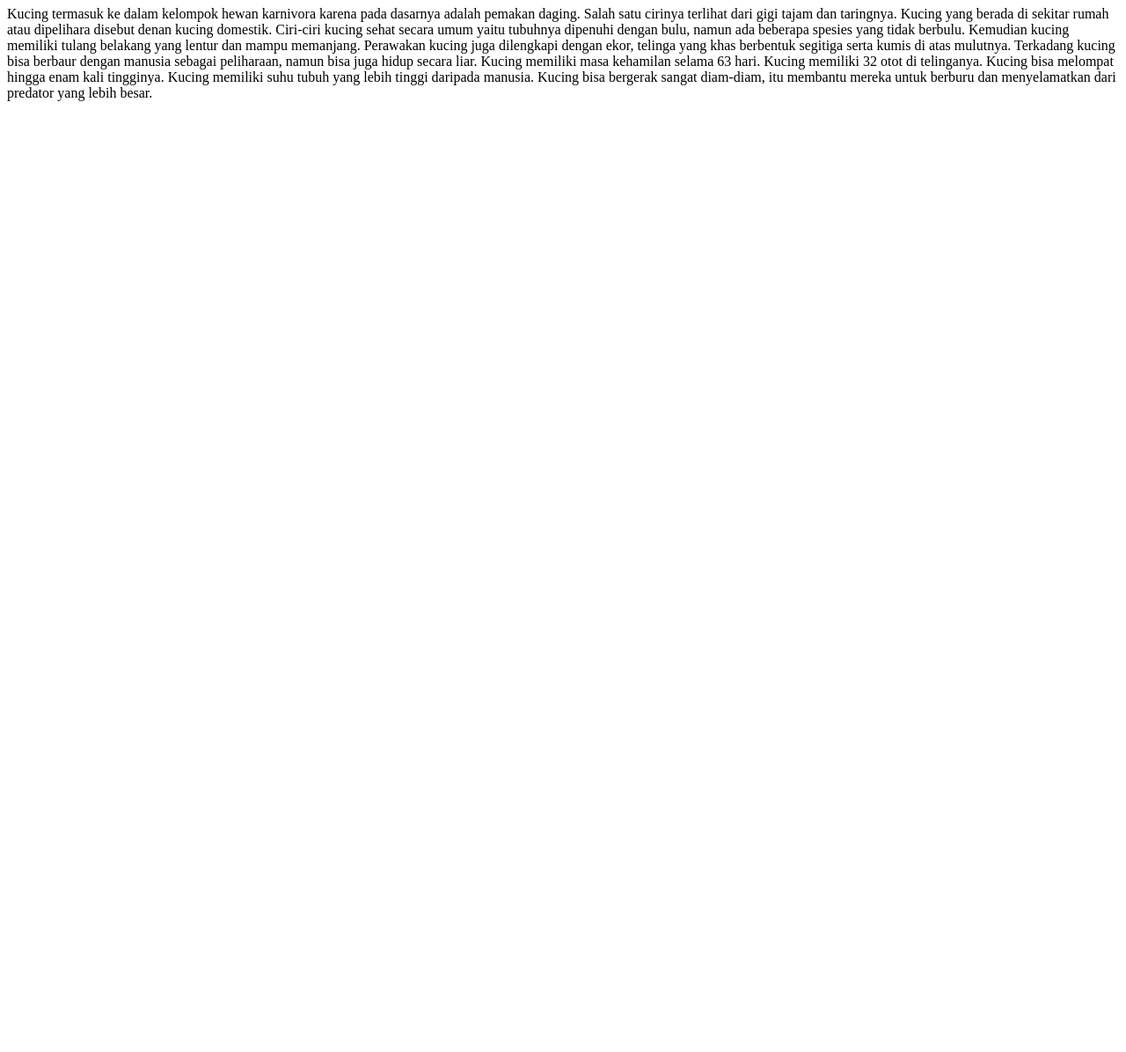
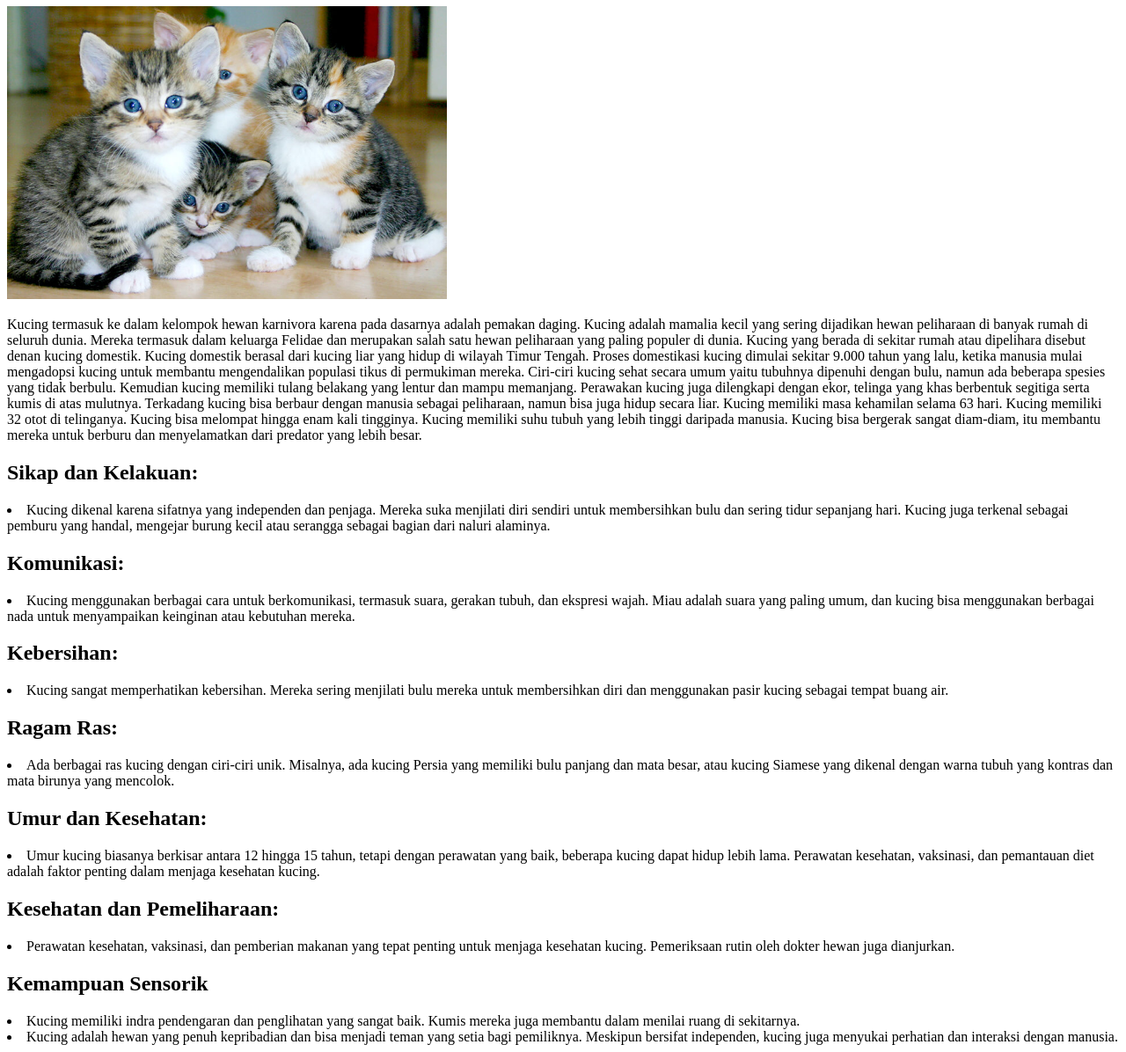
Before and after one commit to silviftr/belajar-html, a plain HTML site: page index.html in a window 1280 px wide. Shown: the part 73-1269 px from the top of the page at 88% size. Before the commit the page ends 800 px from the top, so only its background shows below. Drawn offline with Linux system fonts and the light colour scheme.

Commit message:
first commit

```diff
--- a/index.html
+++ b/index.html
@@ -7,7 +7,24 @@
     <title>Belajar HTML</title>
 </head>
 <body>
-    <h1>Ini adalah hewan kucing</h1>
-    <p>Kucing termasuk ke dalam kelompok hewan karnivora karena pada dasarnya adalah pemakan daging. Salah satu cirinya terlihat dari gigi tajam dan taringnya. Kucing yang berada di sekitar rumah atau dipelihara disebut denan kucing domestik. Ciri-ciri kucing sehat secara umum yaitu tubuhnya dipenuhi dengan bulu, namun ada beberapa spesies yang tidak berbulu. Kemudian kucing memiliki tulang belakang yang lentur dan mampu memanjang. Perawakan kucing juga dilengkapi dengan ekor, telinga yang khas berbentuk segitiga serta kumis di atas mulutnya. Terkadang kucing bisa berbaur dengan manusia sebagai peliharaan, namun bisa juga hidup secara liar. Kucing memiliki masa kehamilan selama 63 hari. Kucing memiliki 32 otot di telinganya. Kucing bisa melompat hingga enam kali tingginya. Kucing memiliki suhu tubuh yang lebih tinggi daripada manusia. Kucing bisa bergerak sangat diam-diam, itu membantu mereka untuk berburu dan menyelamatkan dari predator yang lebih besar.</p>
+    <h1>Hewan Kucing</h1>
+    <img src="kucing.jpeg" alt="hewan kucing" width="500" height="333">
+
+    <p>Kucing termasuk ke dalam kelompok hewan karnivora karena pada dasarnya adalah pemakan daging. Kucing adalah mamalia kecil yang sering dijadikan hewan peliharaan di banyak rumah di seluruh dunia. Mereka termasuk dalam keluarga Felidae dan merupakan salah satu hewan peliharaan yang paling populer di dunia. Kucing yang berada di sekitar rumah atau dipelihara disebut denan kucing domestik. Kucing domestik berasal dari kucing liar yang hidup di wilayah Timur Tengah. Proses domestikasi kucing dimulai sekitar 9.000 tahun yang lalu, ketika manusia mulai mengadopsi kucing untuk membantu mengendalikan populasi tikus di permukiman mereka. Ciri-ciri kucing sehat secara umum yaitu tubuhnya dipenuhi dengan bulu, namun ada beberapa spesies yang tidak berbulu. Kemudian kucing memiliki tulang belakang yang lentur dan mampu memanjang. Perawakan kucing juga dilengkapi dengan ekor, telinga yang khas berbentuk segitiga serta kumis di atas mulutnya. Terkadang kucing bisa berbaur dengan manusia sebagai peliharaan, namun bisa juga hidup secara liar. Kucing memiliki masa kehamilan selama 63 hari. Kucing memiliki 32 otot di telinganya. Kucing bisa melompat hingga enam kali tingginya. Kucing memiliki suhu tubuh yang lebih tinggi daripada manusia. Kucing bisa bergerak sangat diam-diam, itu membantu mereka untuk berburu dan menyelamatkan dari predator yang lebih besar.</p>
+    <h2>Sikap dan Kelakuan:</h2>
+    <li>Kucing dikenal karena sifatnya yang independen dan penjaga. Mereka suka menjilati diri sendiri untuk membersihkan bulu dan sering tidur sepanjang hari. Kucing juga terkenal sebagai pemburu yang handal, mengejar burung kecil atau serangga sebagai bagian dari naluri alaminya.</li>
+    <h2>Komunikasi:</h2>
+    <li>Kucing menggunakan berbagai cara untuk berkomunikasi, termasuk suara, gerakan tubuh, dan ekspresi wajah. Miau adalah suara yang paling umum, dan kucing bisa menggunakan berbagai nada untuk menyampaikan keinginan atau kebutuhan mereka.</li>
+    <h2>Kebersihan:</h2>
+    <li>Kucing sangat memperhatikan kebersihan. Mereka sering menjilati bulu mereka untuk membersihkan diri dan menggunakan pasir kucing sebagai tempat buang air.</li>
+    <h2>Ragam Ras:</h2>
+    <li>Ada berbagai ras kucing dengan ciri-ciri unik. Misalnya, ada kucing Persia yang memiliki bulu panjang dan mata besar, atau kucing Siamese yang dikenal dengan warna tubuh yang kontras dan mata birunya yang mencolok.</li>
+    <h2>Umur dan Kesehatan:</h2>
+    <li>Umur kucing biasanya berkisar antara 12 hingga 15 tahun, tetapi dengan perawatan yang baik, beberapa kucing dapat hidup lebih lama. Perawatan kesehatan, vaksinasi, dan pemantauan diet adalah faktor penting dalam menjaga kesehatan kucing.</li>
+    <h2>Kesehatan dan Pemeliharaan:</h2>
+    <li>Perawatan kesehatan, vaksinasi, dan pemberian makanan yang tepat penting untuk menjaga kesehatan kucing. Pemeriksaan rutin oleh dokter hewan juga dianjurkan.</li>
+    <h2>Kemampuan Sensorik</h2>
+    <li>Kucing memiliki indra pendengaran dan penglihatan yang sangat baik. Kumis mereka juga membantu dalam menilai ruang di sekitarnya.</li>
+    <li>Kucing adalah hewan yang penuh kepribadian dan bisa menjadi teman yang setia bagi pemiliknya. Meskipun bersifat independen, kucing juga menyukai perhatian dan interaksi dengan manusia.</li>
 </body>
 </html>
```
Also changed, not shown: kucing.jpeg (added).
